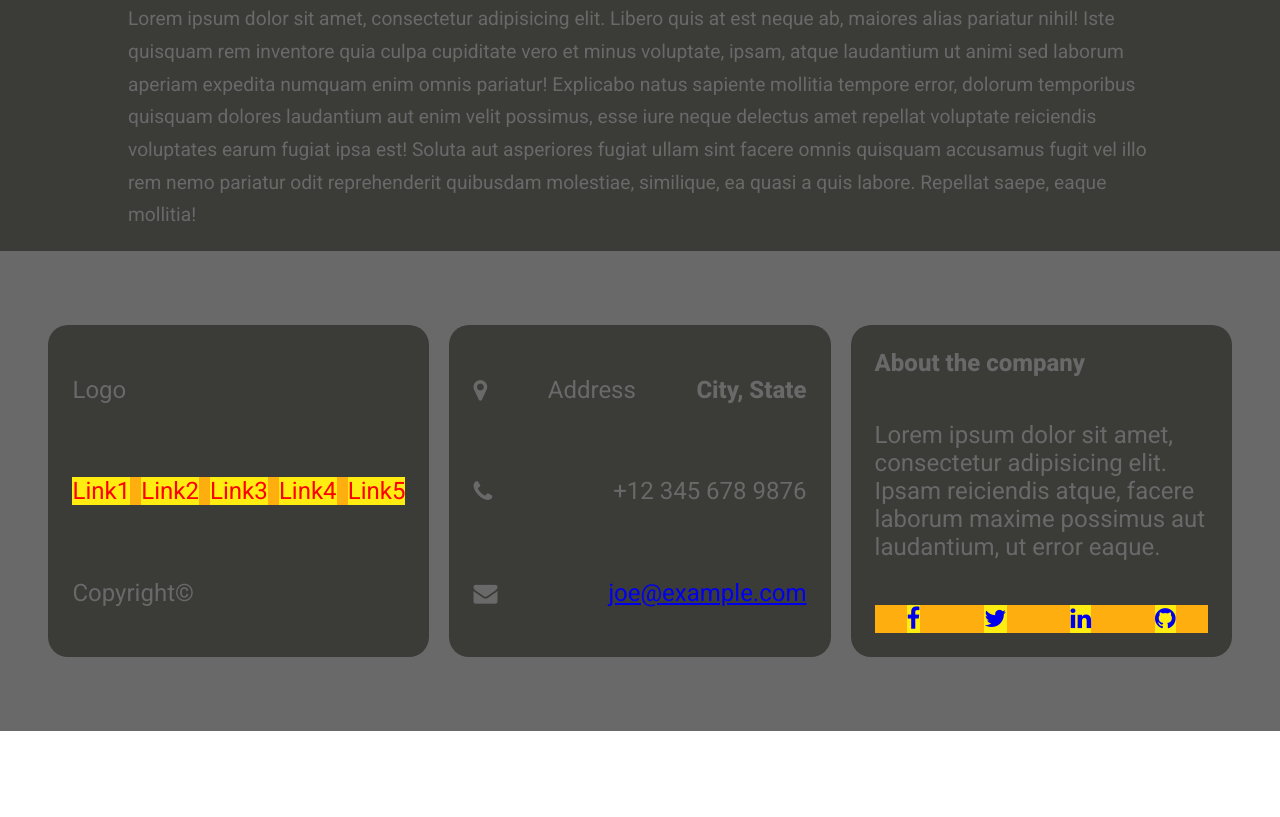
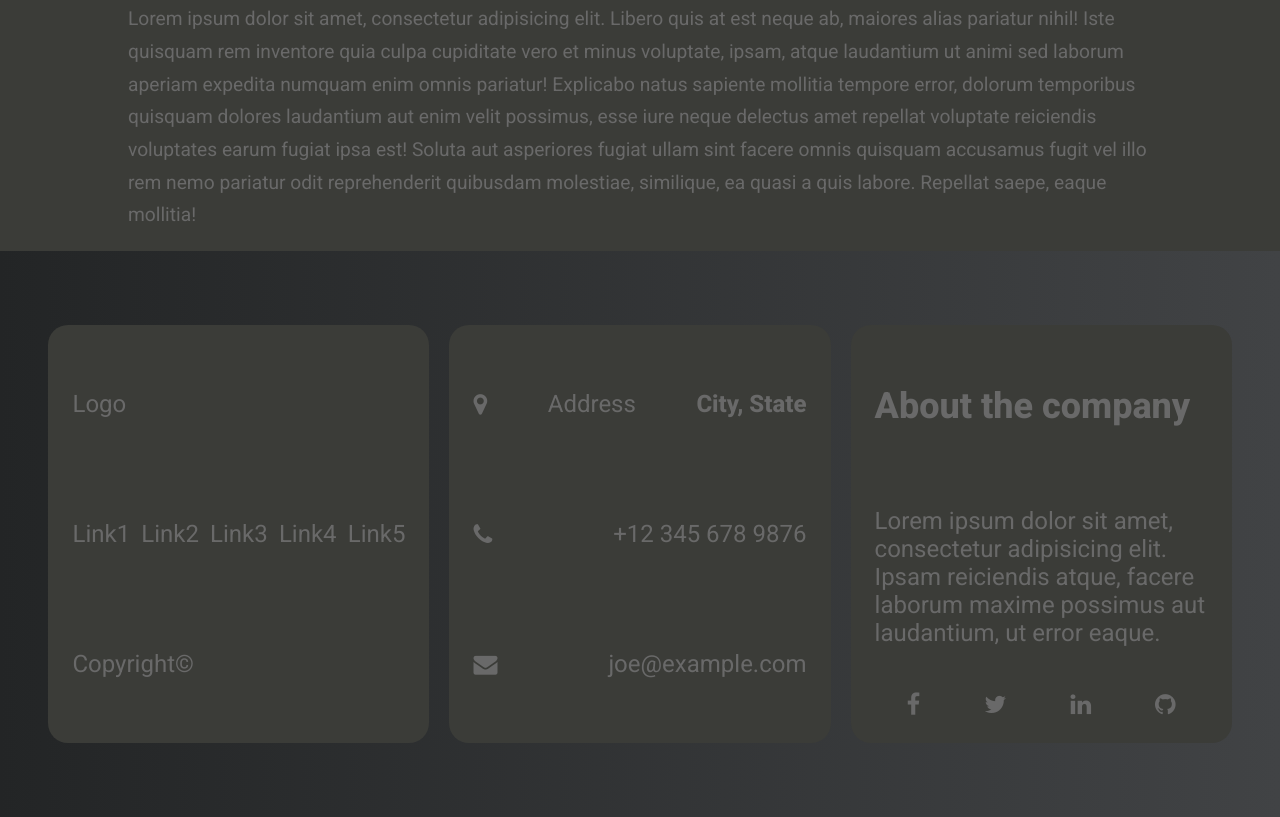
Before and after one commit to LukesWebGit/template2.0, a plain HTML site: page index.html in a window 1280 px wide. Shown: the part 4419-5236 px from the top of the page. Before the commit the page ends 5150 px from the top, so only its background shows below. Drawn offline with Linux system fonts and the light colour scheme.

Commit message:
finished footer

```diff
--- a/css/master.sass
+++ b/css/master.sass
@@ -121,7 +121,7 @@ main
       font-size: 1em
 
 footer
-  background: $light1
+  background: linear-gradient(to right, rgb(35, 37, 38), rgb(65, 67, 69))
   padding: 5% 3%
   display: flex
   justify-content: center
@@ -144,15 +144,18 @@ footer
     justify-content: space-between
     align-items: center
   //Last Card Social Media sytlying
+  .foottitle
+    p
+      font-size: 1.5em
+      font-weight: 800
   .social
     display: flex
-    margin: 0
-    padding: 0
     justify-content: space-around
-    //align-items: center
-    background: $color5
     a
-      background: $color1
+      color: $light1
+      transition: 300ms all ease-in-out
+      &:hover
+        color: $light2
   //First card small menu styling
   .footmenu
     ul
@@ -162,12 +165,22 @@ footer
       list-style: none
       display: flex
       justify-content: space-between
-      background: $color5
       li
-        background: $color1
         a
+          transition: 300ms all ease-in-out
           text-decoration: none
-          color: #ff0000
+          color: $light1
+          &:hover
+            color: $light2
+  //mail link styling
+  .mail
+    p
+      a
+        transition: 300ms all ease-in-out
+        text-decoration: none
+        color: $light1
+        &:hover
+          color: $light2
 
 
 
@@ -206,7 +219,7 @@ footer
   .footelement
     flex: 1 0 100%
     div
-      padding: 20px 50px
+      padding: 0 7%
 
 
 @media (orientation:portrait)
--- a/index.html
+++ b/index.html
@@ -125,7 +125,7 @@
       <div class="footelement">
 
         <div class="foottitle">
-          <b>About the company</b>
+          <p>About the company</p>
         </div>
 
         <div>
```
Also changed, not shown: css/master.css, 1 other file.
